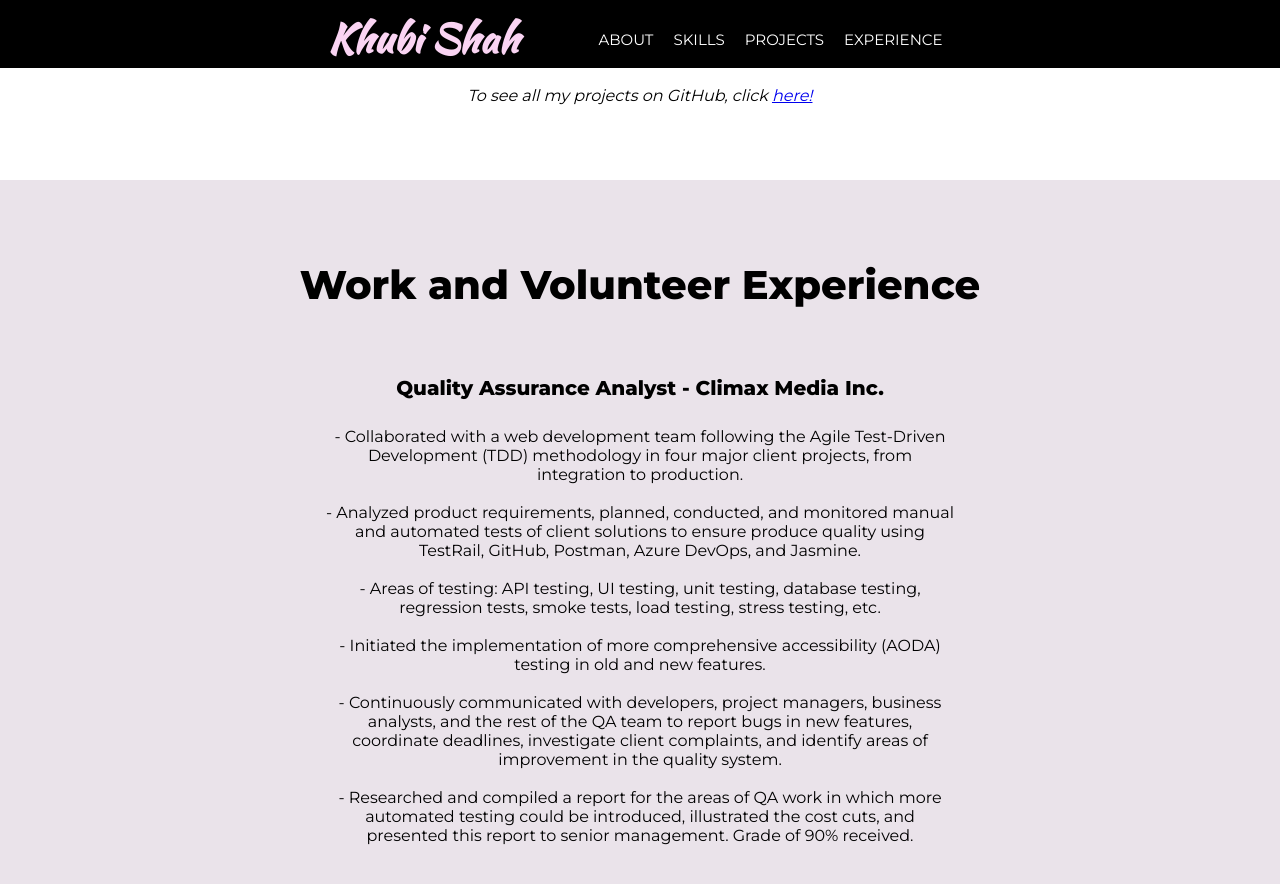
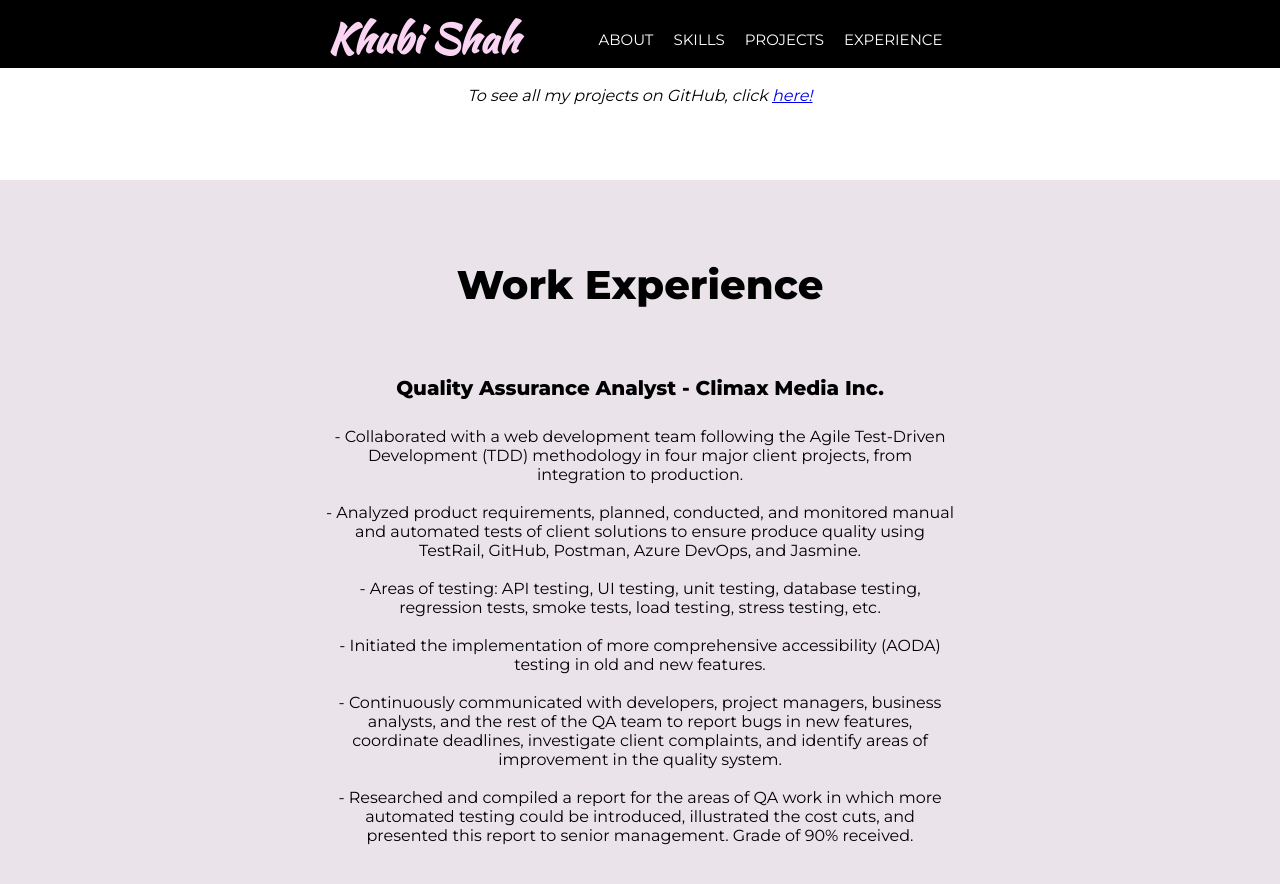
Before and after one commit to khubishah/khubishah.github.io, a Jekyll site: the page built from index.html, in a window 1280 px wide and 900 px high, scrolled down 3554 px. Shown: the top 884 px of the window. Built offline with Jekyll 4.4.1, drawn with Linux system fonts in a browser that asks for light colours; nearby versions of some CDN libraries; some web fonts are replaced.

Commit message:
small ting

```diff
--- a/_layouts/default.html
+++ b/_layouts/default.html
@@ -157,7 +157,7 @@
 			</section>
 
 			<section id="experience" class="experience_section">
-				<h3 class = "section_title">Work and Volunteer Experience</h3>
+				<h3 class = "section_title">Work Experience</h3>
 				<div class="job_list">
 					<div class="job">
 						<h4 class="project_names">Quality Assurance Analyst - Climax Media Inc. </h4>
```
